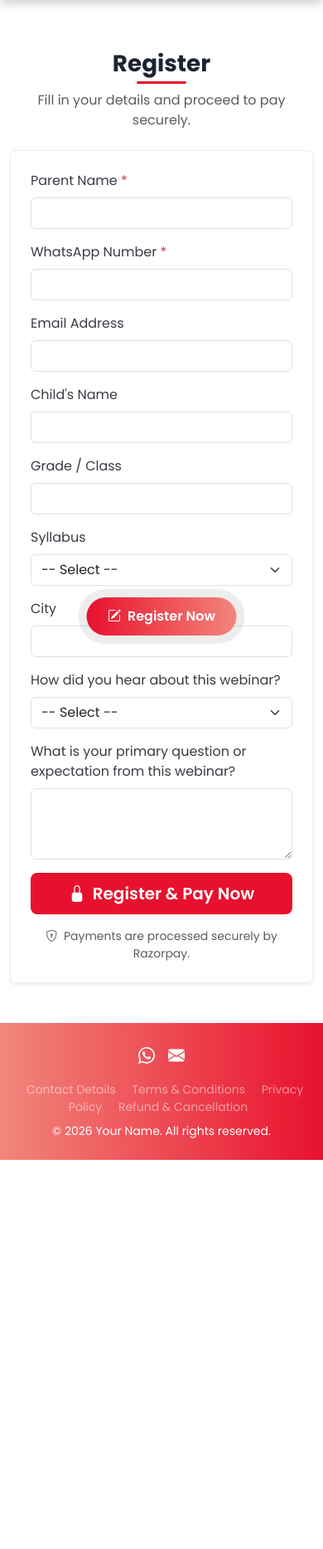
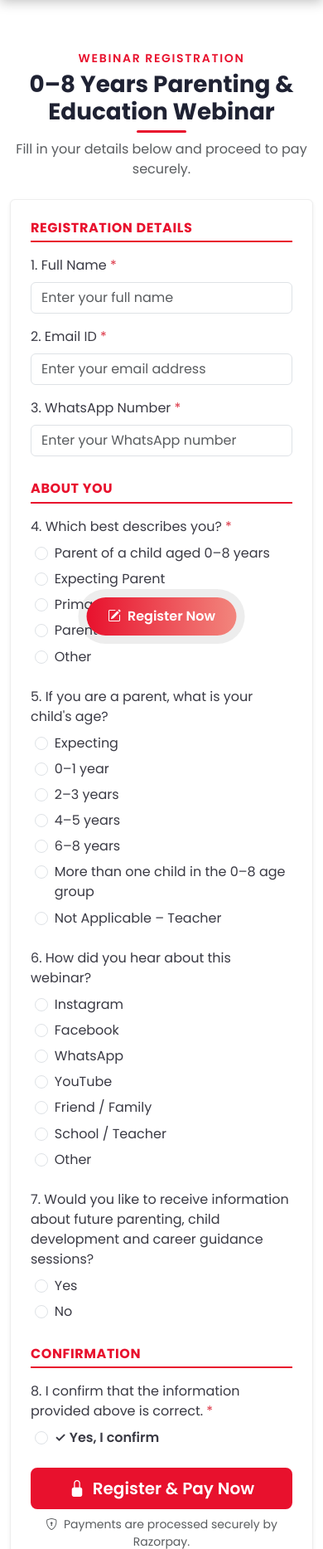
Before and after one commit to vismaya0606/talkwithdeiva, a PHP site: page /register.php in a window 390 px wide. Shown: the part 62-1929 px from the top of the page at 83% size. Before the commit the page ends 1460 px from the top, so only its background shows below. Run offline with PHP 8.4, Linux system fonts and the light colour scheme; data comes from the database, SQL or seed files in the repository; some libraries are stand-ins or nearby versions.

Commit message:
Update registration form for 0–8 Years Parenting & Education Webinar
- includes/register-form.php: completely rewritten with new fields —
  Full Name, Email, WhatsApp (required); radio groups for "Which describes
  you?" (5 options), "Child's age" (7 options), "Heard about" (7 options),
  "Future sessions" (Yes/No); confirmation radio (required before submit);
  form divided into labelled sections: Registration Details / About You /
  Confirmation
- register.php: updated POST handler to collect new fields (profession,
  grade, heard_about, message); whitelist validation on all radio values;
  email is now required; page heading updated to webinar title
- assets/css/style.css: added .form-section-heading styles (brand-red,
  uppercase, border), radio check brand colours, and .ls-wide utility

Co-Authored-By: Claude Sonnet 4.6 <noreply@anthropic.com>
Claude-Session: https://claude.ai/code/session_01JZEBLMoqShnjyiMT9fkgh1

```diff
--- a/assets/css/style.css
+++ b/assets/css/style.css
@@ -132,6 +132,29 @@ h1,h2,h3,h4,h5,.fw-bold{color:var(--heading);}
 /* Register */
 .register-card{border:1px solid #eee;}
 
+/* Registration form section headings */
+.form-section-heading{
+  font-weight:700;color:var(--brand-primary);
+  border-bottom:2px solid var(--brand-primary);
+  padding-bottom:.4rem;margin-top:1.8rem;margin-bottom:1rem;
+  font-size:1rem;text-transform:uppercase;letter-spacing:.6px;
+}
+.form-section-heading:first-of-type{margin-top:0;}
+
+/* Radio options spacing */
+.form-check{padding-left:1.8rem;margin-bottom:.45rem;}
+.form-check-input:checked{
+  background-color:var(--brand-primary);
+  border-color:var(--brand-primary);
+}
+.form-check-input:focus{
+  border-color:var(--brand-primary);
+  box-shadow:0 0 0 .2rem rgba(232,17,45,.2);
+}
+
+/* Letter-spacing utility */
+.ls-wide{letter-spacing:.12em;}
+
 /* Sticky register button */
 .sticky-register{
   position:fixed;left:50%;bottom:16px;transform:translateX(-50%);z-index:1040;
--- a/includes/register-form.php
+++ b/includes/register-form.php
@@ -1,14 +1,39 @@
 <?php
-/** Reusable registration form (used on register.php and home page). */
+/** Registration form — 0–8 Years Parenting & Education Webinar */
 require_once __DIR__ . '/../config/functions.php';
-
-$syllabus_options = ['CBSE', 'ICSE', 'State Board', 'IB', 'IGCSE'];
-$heard_options    = ['Instagram', 'Facebook', 'WhatsApp', 'Friends', 'Others'];
 
 $ok  = flash('reg_success');
 $err = flash('reg_error');
 $old = $_SESSION['reg_old'] ?? [];
 unset($_SESSION['reg_old']);
+
+$describes_options = [
+    'Parent of a child aged 0–8 years',
+    'Expecting Parent',
+    'Primary School Teacher',
+    'Parent & Teacher',
+    'Other',
+];
+
+$child_age_options = [
+    'Expecting',
+    '0–1 year',
+    '2–3 years',
+    '4–5 years',
+    '6–8 years',
+    'More than one child in the 0–8 age group',
+    'Not Applicable – Teacher',
+];
+
+$heard_options = [
+    'Instagram',
+    'Facebook',
+    'WhatsApp',
+    'YouTube',
+    'Friend / Family',
+    'School / Teacher',
+    'Other',
+];
 ?>
 <div id="register-form" class="register-card p-4 p-md-5 bg-white rounded shadow-sm">
   <?php if ($ok): ?>
@@ -19,79 +44,128 @@ unset($_SESSION['reg_old']);
   <?php endif; ?>
 
   <form action="<?= e(base_url()) ?>register.php" method="post"
-        novalidate class="needs-validation row g-3">
+        novalidate class="needs-validation">
     <?= csrf_field() ?>
 
-    <div class="col-md-6">
-      <label class="form-label">Parent Name <span class="text-danger">*</span></label>
+    <!-- ── Registration Details ── -->
+    <h5 class="form-section-heading">Registration Details</h5>
+
+    <div class="mb-3">
+      <label class="form-label">1. Full Name <span class="text-danger">*</span></label>
       <input type="text" name="full_name" class="form-control" required maxlength="150"
+             placeholder="Enter your full name"
              value="<?= e($old['full_name'] ?? '') ?>">
-      <div class="invalid-feedback">Please enter the parent's name.</div>
+      <div class="invalid-feedback">Please enter your full name.</div>
     </div>
-    <div class="col-md-6">
-      <label class="form-label">WhatsApp Number <span class="text-danger">*</span></label>
+
+    <div class="mb-3">
+      <label class="form-label">2. Email ID <span class="text-danger">*</span></label>
+      <input type="email" name="email" class="form-control" required maxlength="190"
+             placeholder="Enter your email address"
+             value="<?= e($old['email'] ?? '') ?>">
+      <div class="invalid-feedback">Please enter a valid email address.</div>
+    </div>
+
+    <div class="mb-4">
+      <label class="form-label">3. WhatsApp Number <span class="text-danger">*</span></label>
       <input type="tel" name="mobile" class="form-control" required pattern="[0-9+\s\-]{7,15}"
-             maxlength="20" value="<?= e($old['mobile'] ?? '') ?>">
+             maxlength="20" placeholder="Enter your WhatsApp number"
+             value="<?= e($old['mobile'] ?? '') ?>">
       <div class="invalid-feedback">Please enter a valid WhatsApp number.</div>
     </div>
-    <div class="col-md-6">
-      <label class="form-label">Email Address</label>
-      <input type="email" name="email" class="form-control" maxlength="190"
-             value="<?= e($old['email'] ?? '') ?>">
-    </div>
-    <div class="col-md-6">
-      <label class="form-label">Child's Name</label>
-      <input type="text" name="child_name" class="form-control" maxlength="150"
-             value="<?= e($old['child_name'] ?? '') ?>">
-    </div>
-    <div class="col-md-6">
-      <label class="form-label">Grade / Class</label>
-      <input type="text" name="grade" class="form-control" maxlength="60"
-             value="<?= e($old['grade'] ?? '') ?>">
-    </div>
-    <div class="col-md-6">
-      <label class="form-label">Syllabus</label>
-      <select name="syllabus" class="form-select">
-        <option value="">-- Select --</option>
-        <?php foreach ($syllabus_options as $opt): ?>
-          <option value="<?= e($opt) ?>"
-            <?= (($old['syllabus'] ?? '') === $opt) ? 'selected' : '' ?>>
+
+    <!-- ── About You ── -->
+    <h5 class="form-section-heading">About You</h5>
+
+    <div class="mb-4">
+      <label class="form-label">4. Which best describes you? <span class="text-danger">*</span></label>
+      <?php foreach ($describes_options as $opt): ?>
+        <div class="form-check">
+          <input class="form-check-input" type="radio" name="profession"
+                 id="desc_<?= e(preg_replace('/\W+/', '_', $opt)) ?>"
+                 value="<?= e($opt) ?>" required
+                 <?= (($old['profession'] ?? '') === $opt) ? 'checked' : '' ?>>
+          <label class="form-check-label" for="desc_<?= e(preg_replace('/\W+/', '_', $opt)) ?>">
             <?= e($opt) ?>
-          </option>
-        <?php endforeach; ?>
-      </select>
-    </div>
-    <div class="col-md-6">
-      <label class="form-label">City</label>
-      <input type="text" name="city" class="form-control" maxlength="120"
-             value="<?= e($old['city'] ?? '') ?>">
-    </div>
-    <div class="col-md-6">
-      <label class="form-label">How did you hear about this webinar?</label>
-      <select name="heard_about" class="form-select">
-        <option value="">-- Select --</option>
-        <?php foreach ($heard_options as $opt): ?>
-          <option value="<?= e($opt) ?>"
-            <?= (($old['heard_about'] ?? '') === $opt) ? 'selected' : '' ?>>
-            <?= e($opt) ?>
-          </option>
-        <?php endforeach; ?>
-      </select>
-    </div>
-    <div class="col-12">
-      <label class="form-label">What is your primary question or expectation from this webinar?</label>
-      <textarea name="message" class="form-control" rows="3"
-                maxlength="1000"><?= e($old['message'] ?? '') ?></textarea>
+          </label>
+        </div>
+      <?php endforeach; ?>
+      <div class="invalid-feedback d-block" id="desc-error" style="display:none!important"></div>
     </div>
 
-    <div class="col-12">
-      <button type="submit" class="btn btn-lg brand-btn w-100">
-        <i class="bi bi-lock-fill me-1"></i> Register &amp; Pay Now
-      </button>
+    <div class="mb-4">
+      <label class="form-label">5. If you are a parent, what is your child's age?</label>
+      <?php foreach ($child_age_options as $opt): ?>
+        <div class="form-check">
+          <input class="form-check-input" type="radio" name="grade"
+                 id="age_<?= e(preg_replace('/\W+/', '_', $opt)) ?>"
+                 value="<?= e($opt) ?>"
+                 <?= (($old['grade'] ?? '') === $opt) ? 'checked' : '' ?>>
+          <label class="form-check-label" for="age_<?= e(preg_replace('/\W+/', '_', $opt)) ?>">
+            <?= e($opt) ?>
+          </label>
+        </div>
+      <?php endforeach; ?>
     </div>
-    <p class="text-muted small mb-0 col-12 text-center">
+
+    <div class="mb-4">
+      <label class="form-label">6. How did you hear about this webinar?</label>
+      <?php foreach ($heard_options as $opt): ?>
+        <div class="form-check">
+          <input class="form-check-input" type="radio" name="heard_about"
+                 id="heard_<?= e(preg_replace('/\W+/', '_', $opt)) ?>"
+                 value="<?= e($opt) ?>"
+                 <?= (($old['heard_about'] ?? '') === $opt) ? 'checked' : '' ?>>
+          <label class="form-check-label" for="heard_<?= e(preg_replace('/\W+/', '_', $opt)) ?>">
+            <?= e($opt) ?>
+          </label>
+        </div>
+      <?php endforeach; ?>
+    </div>
+
+    <div class="mb-4">
+      <label class="form-label">
+        7. Would you like to receive information about future parenting, child development
+        and career guidance sessions?
+      </label>
+      <div class="form-check">
+        <input class="form-check-input" type="radio" name="message" id="future_yes"
+               value="Yes" <?= (($old['message'] ?? '') === 'Yes') ? 'checked' : '' ?>>
+        <label class="form-check-label" for="future_yes">Yes</label>
+      </div>
+      <div class="form-check">
+        <input class="form-check-input" type="radio" name="message" id="future_no"
+               value="No" <?= (($old['message'] ?? '') === 'No') ? 'checked' : '' ?>>
+        <label class="form-check-label" for="future_no">No</label>
+      </div>
+    </div>
+
+    <!-- ── Confirmation ── -->
+    <h5 class="form-section-heading">Confirmation</h5>
+
+    <div class="mb-4">
+      <label class="form-label">
+        8. I confirm that the information provided above is correct.
+        <span class="text-danger">*</span>
+      </label>
+      <div class="form-check">
+        <input class="form-check-input" type="radio" name="confirmed" id="confirm_yes"
+               value="yes" required
+               <?= (($old['confirmed'] ?? '') === 'yes') ? 'checked' : '' ?>>
+        <label class="form-check-label fw-semibold" for="confirm_yes">
+          ✓ Yes, I confirm
+        </label>
+        <div class="invalid-feedback">Please confirm your details before submitting.</div>
+      </div>
+    </div>
+
+    <button type="submit" class="btn btn-lg brand-btn w-100">
+      <i class="bi bi-lock-fill me-1"></i> Register &amp; Pay Now
+    </button>
+    <p class="text-muted small mt-2 mb-0 text-center">
       <i class="bi bi-shield-lock me-1"></i>
       Payments are processed securely by Razorpay.
     </p>
+
   </form>
 </div>
--- a/register.php
+++ b/register.php
@@ -7,38 +7,66 @@ $tid = tenant_id();
 if ($_SERVER['REQUEST_METHOD'] === 'POST') {
     require_csrf();
 
+    $allowed_professions = [
+        'Parent of a child aged 0–8 years', 'Expecting Parent',
+        'Primary School Teacher', 'Parent & Teacher', 'Other',
+    ];
+    $allowed_ages = [
+        'Expecting', '0–1 year', '2–3 years', '4–5 years', '6–8 years',
+        'More than one child in the 0–8 age group', 'Not Applicable – Teacher',
+    ];
+    $allowed_heard = [
+        'Instagram', 'Facebook', 'WhatsApp', 'YouTube',
+        'Friend / Family', 'School / Teacher', 'Other',
+    ];
+
     $data = [
         'full_name'   => trim($_POST['full_name']   ?? ''),
         'mobile'      => trim($_POST['mobile']       ?? ''),
         'email'       => trim($_POST['email']        ?? ''),
-        'child_name'  => trim($_POST['child_name']   ?? ''),
+        'profession'  => trim($_POST['profession']   ?? ''),
         'grade'       => trim($_POST['grade']        ?? ''),
-        'syllabus'    => trim($_POST['syllabus']     ?? ''),
-        'city'        => trim($_POST['city']         ?? ''),
         'heard_about' => trim($_POST['heard_about']  ?? ''),
         'message'     => trim($_POST['message']      ?? ''),
+        'confirmed'   => trim($_POST['confirmed']    ?? ''),
     ];
 
+    // Whitelist radio values to prevent arbitrary input.
+    if (!in_array($data['profession'],  $allowed_professions, true)) { $data['profession']  = ''; }
+    if (!in_array($data['grade'],       $allowed_ages,        true)) { $data['grade']       = ''; }
+    if (!in_array($data['heard_about'], $allowed_heard,       true)) { $data['heard_about'] = ''; }
+    if (!in_array($data['message'],     ['Yes', 'No'],        true)) { $data['message']     = ''; }
+
     if ($data['full_name'] === '' || $data['mobile'] === '') {
-        flash('reg_error', 'Parent name and WhatsApp number are required.');
+        flash('reg_error', 'Full name and WhatsApp number are required.');
         $_SESSION['reg_old'] = $data;
         redirect(base_url() . 'register.php#register-form');
-    } elseif ($data['email'] !== '' && !filter_var($data['email'], FILTER_VALIDATE_EMAIL)) {
+    } elseif ($data['email'] === '') {
+        flash('reg_error', 'Email address is required.');
+        $_SESSION['reg_old'] = $data;
+        redirect(base_url() . 'register.php#register-form');
+    } elseif (!filter_var($data['email'], FILTER_VALIDATE_EMAIL)) {
         flash('reg_error', 'Please enter a valid email address.');
+        $_SESSION['reg_old'] = $data;
+        redirect(base_url() . 'register.php#register-form');
+    } elseif ($data['profession'] === '') {
+        flash('reg_error', 'Please select what best describes you.');
+        $_SESSION['reg_old'] = $data;
+        redirect(base_url() . 'register.php#register-form');
+    } elseif ($data['confirmed'] !== 'yes') {
+        flash('reg_error', 'Please confirm that the information provided is correct.');
         $_SESSION['reg_old'] = $data;
         redirect(base_url() . 'register.php#register-form');
     } else {
         db()->prepare(
             'INSERT INTO registrations
-             (tenant_id, full_name, mobile, email, child_name, grade, syllabus,
-              city, heard_about, message)
-             VALUES (?,?,?,?,?,?,?,?,?,?)'
+             (tenant_id, full_name, mobile, email, profession, grade, heard_about, message)
+             VALUES (?,?,?,?,?,?,?,?)'
         )->execute([
             $tid,
-            $data['full_name'], $data['mobile'], $data['email'] ?: null,
-            $data['child_name'] ?: null, $data['grade'] ?: null,
-            $data['syllabus']   ?: null, $data['city']   ?: null,
-            $data['heard_about'] ?: null, $data['message'] ?: null,
+            $data['full_name'], $data['mobile'], $data['email'],
+            $data['profession'] ?: null, $data['grade']       ?: null,
+            $data['heard_about'] ?: null, $data['message']    ?: null,
         ]);
 
         // Registration saved — go to payment page.
@@ -47,17 +75,18 @@ if ($_SERVER['REQUEST_METHOD'] === 'POST') {
 }
 
 $page_title       = 'Register | ' . setting('site_name');
-$page_description = 'Register with ' . setting('site_name') . ' today.';
+$page_description = '0–8 Years Parenting & Education Webinar registration with ' . setting('site_name') . '.';
 include __DIR__ . '/includes/header.php';
 ?>
 <section class="py-5">
   <div class="container">
     <div class="text-center mb-4">
-      <h1 class="section-title">Register</h1>
-      <p class="text-muted">Fill in your details and proceed to pay securely.</p>
+      <p class="text-uppercase fw-semibold brand-text small mb-1 ls-wide">Webinar Registration</p>
+      <h1 class="section-title">0–8 Years Parenting &amp;<br>Education Webinar</h1>
+      <p class="text-muted">Fill in your details below and proceed to pay securely.</p>
     </div>
     <div class="row justify-content-center">
-      <div class="col-lg-8">
+      <div class="col-lg-7">
         <?php include __DIR__ . '/includes/register-form.php'; ?>
       </div>
     </div>
```
